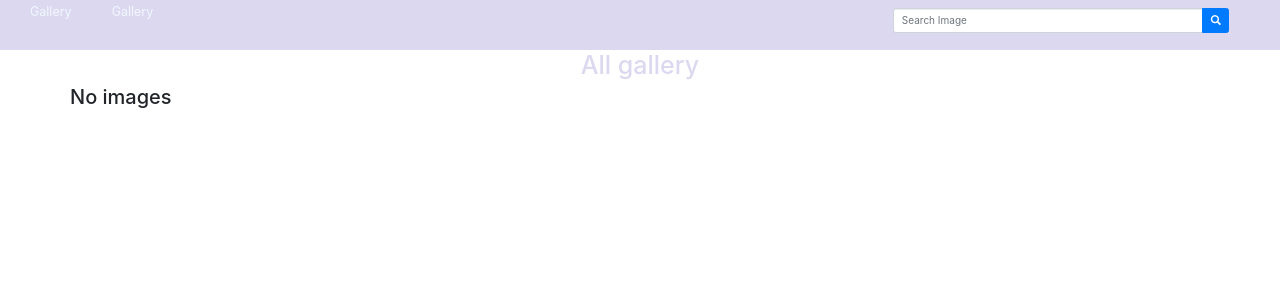
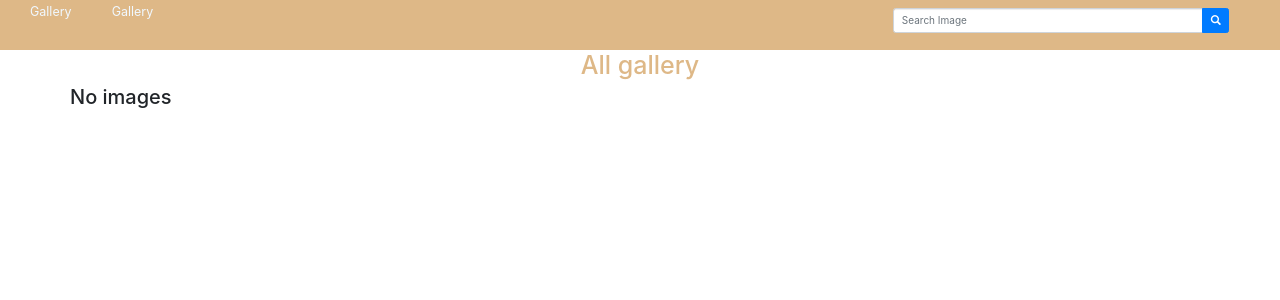
Before and after one commit to Briankiplangat88/galllery, a Django app: page /image/ in a window 1280 px wide. Shown: the top 300 px of the page. Run offline with Django 4.2, Linux system fonts and the light colour scheme; data that the repository does not hold is empty; some libraries are stand-ins or nearby versions.

Commit message:
final commit

```diff
--- a/picha/templates/all-images.html
+++ b/picha/templates/all-images.html
@@ -4,13 +4,13 @@
         $('#myInput').trigger('focus')
     })
 </script>
-<h1 class="text-center" style="color:#dbd8f0;">All gallery</h1>
+<h1 class="text-center" style="color:burlywood;">All gallery</h1>
 <div class="container">
     <!-- Looping through category  -->
     {% for i in image %}
 
 
-    <div class="col-xs-6 col-sm-6 col-md-6 col-lg-6" style="border:solid 5px #dbd8f0;border-radius: 25px;">
+    <div class="col-xs-6 col-sm-6 col-md-6 col-lg-6" style="border:solid 5px burlywood;border-radius: 25px;">
         <a href="#" class="btn btn" type="button" class="btn btn-primary" data-toggle="modal" data-target="#exampleModalCenter">
             <img src="{{i.img.url}}" class="img-responsive" alt="Image" class="col-xs-12 col-sm-12 col-md-12 col-lg-12"> </a>
     </div>
@@ -20,15 +20,15 @@
         <div class="modal-dialog modal-dialog-centered" role="document">
             <div class="modal-content">
                 <div class="modal-header">
-                    <h5 class="modal-title" id="exampleModalLongTitle" style="color: #dbd8f0;"> {{i.name}} </h5>
+                    <h5 class="modal-title" id="exampleModalLongTitle" style="color:burlywood;"> {{i.name}} </h5>
                     <button type="button" class="close" data-dismiss="modal" aria-label="Close">
             <span aria-hidden="true">&times;</span>
                 </div>
                     <div class="modal-body col-xs-12 col-sm-12 col-md-12 col-lg-12">
                         <img src=" {{i.img.url}} " class="img-responsive " alt="Image " class="col-xs-12 col-sm-12 col-md-12 col-lg-12"> </a>
-                        <h2 class="text-center " style="color: #dbd8f0; "> {{ i.name }} </h2>
+                        <h2 class="text-center " style="color:burlywood; "> {{ i.name }} </h2>
                         <p>{{i.description}}</p>
-                        <p style="color: #dbd8f0;">Location: {{i.location}}</p>
+                        <p style="color: burlywood;">Location: {{i.location}}</p>
                     </div>
                 <div class="modal-footer ">
                     <button onclick="myFunction()">Copy Text</button>
--- a/picha/templates/base.html
+++ b/picha/templates/base.html
@@ -12,7 +12,7 @@
 
     </title>
     {% else %}
-    <title>  Gallery</title>
+    <title>All Images</title>
     {% endif %} {% block styles %} {% bootstrap_css %}
     <link rel="stylesheet" href="https://cdn.jsdelivr.net/npm/bootstrap@4.3.1/dist/css/bootstrap.min.css" integrity="sha384-ggOyR0iXCbMQv3Xipma34MD+dH/1fQ784/j6cY/iJTQUOhcWr7x9JvoRxT2MZw1T" crossorigin="anonymous">
 
--- a/picha/templates/gallery.html
+++ b/picha/templates/gallery.html
@@ -1,7 +1,7 @@
  {%extends 'base.html'%} {% block content %}
 
 <body>
-    <div class="container-fluid" style=" background-color:#dbd8f0; height: 700px;">
+    <div class="container-fluid" style=" background-color:beige; height: 700px;">
         <h1 class='text-center' style="border:solid 5px white; color:white;border-radius: 25px;margin-top:150px; padding:30px;margin-left: 250px;margin-right: 250px;">Welcome to Jada Gallery.</h1>
     </div>
 </body>
--- a/picha/templates/navbar.html
+++ b/picha/templates/navbar.html
@@ -1,8 +1,8 @@
-<nav class=" navbar-inverse" style="background-color:#dbd8f0; color:aliceblue;">
+<nav class=" navbar-inverse" style="background-color:burlywood; color:aliceblue;">
     <div class="container-fluid">
         <div class=" navbar-header ">
-            <a class=" navbar-brand " href="{% url 'gallery' %} " style="background-color:#dbd8f0; color:aliceblue;">Gallery </a>
-            <a class=" navbar-brand " href="{% url 'displayImages' %} " style="background-color:#dbd8f0; color:aliceblue;"> Gallery </a>
+            <a class=" navbar-brand " href="{% url 'gallery' %} " style="background-color:burlywood; color:aliceblue;">Gallery </a>
+            <a class=" navbar-brand " href="{% url 'displayImages' %} " style="background-color:burlywood; color:aliceblue;"> Gallery </a>
         </div>
         <!-- Adding a search form  -->
         <div class="col-sm-4 col-md-4 navbar-right">
```
Also changed, not shown: picha/templates/photo.html (+4 -4 lines), media/images/SavingWildlife1_UNlFo9D.jpg (added), media/images/img1.jpeg (added), media/images/img3.jpeg (added), media/images/img5.jpg (added), media/images/img6.jpg (added), media/images/wp1828672.jpg (added).
